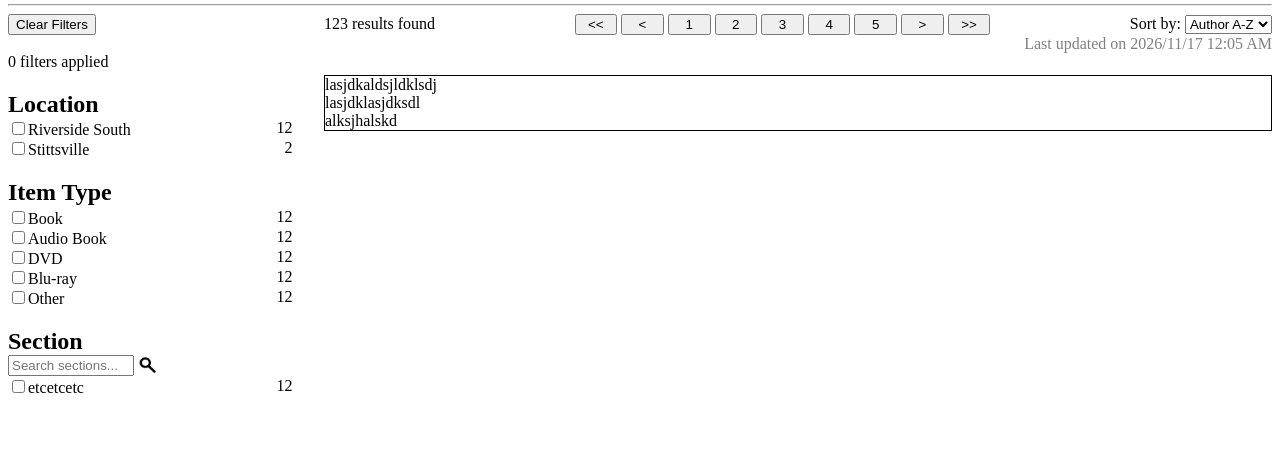
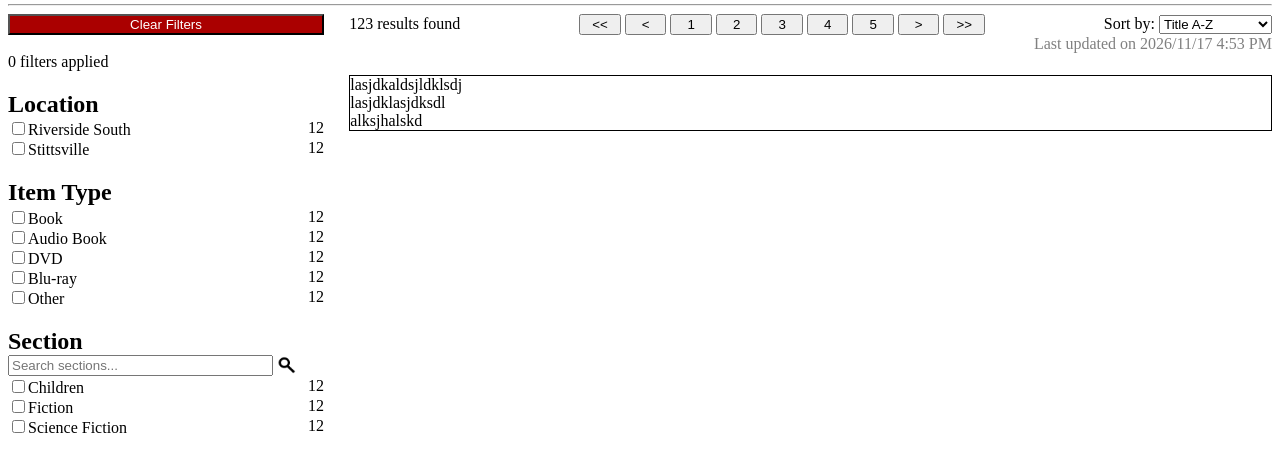
Before and after one commit to bubububbs/Team04_A4_Source, a plain HTML site: page search.html in a window 1280 px wide. Shown: the part 54-526 px from the top of the page. Drawn offline with Linux system fonts and the light colour scheme.

Commit message:
added data into memory, sections checkboxes update on data

```diff
--- a/search.html
+++ b/search.html
@@ -8,25 +8,26 @@
     <body onload="init()">
         <script src="header.js"></script>
 
-        <div class="left">
+        <div class="left" id="filters">
             <input type="button" id="clearFilters" value="Clear Filters">
             <br><br>
             <span id="filtersAppliedLabel">0 filters applied</span>
 
             <h2>Location</h2>
-                <ul>
+                <ul id="locationList">
                     <li><input type="checkbox">Riverside South <span class="filterCount">12</span></li>
-                    <li><input type="checkbox">Stittsville<span class="filterCount">2</span></li>
+                    <li><input type="checkbox">Stittsville<span class="filterCount">12</span></li>
                 </ul>
 
             <h2>Item Type</h2>
-                <ul>
+                <ul id="typeList">
                     <li><input type="checkbox">Book <span class="filterCount">12</span></li>
                     <li><input type="checkbox">Audio Book <span class="filterCount">12</span></li>
                     <li><input type="checkbox">DVD <span class="filterCount">12</span></li>
                     <li><input type="checkbox">Blu-ray <span class="filterCount">12</span></li>
                     <li><input type="checkbox">Other <span class="filterCount">12</span></li>
                 </ul>
+
             <h2>Section</h2>
             <div class="center">
                 <input type="search" id="filterSearch" placeholder="Search sections...">
@@ -39,7 +40,8 @@
 
         <div id="results">
             <div class="center">
-                123 results found
+                <span id="numberFoundLabel">123 results found</span>
+
                 <span id="pageList">
                     <input type="button" class="pageButton" value="<<">
                     <input type="button" class="pageButton" value="<">
@@ -54,12 +56,16 @@
                 <span class="right">
                     Sort by:
                     <select id="sortDropdown">
+                        <option value="titleAZ">Title A-Z</option>
+                        <option value="titleZA">Title Z-A</option>
                         <option value="authorAZ">Author A-Z</option>
                         <option value="authorZA">Author Z-A</option>
+                        <option value="priceLH">Price Low-High</option>
+                        <option value="priceHL">Price High-Low</option>
                     </select>
                 </span>
             </div>
-            <span class="right" id="updatedLabel"> Last updated on 2026/11/17 12:05 AM</span>
+            <span class="right" id="updatedLabel"> Last updated on 2026/11/17 4:53 PM</span>
 
             <br><br>
             <ul id="resultsList">
--- a/search.js
+++ b/search.js
@@ -1,15 +1,79 @@
+const items =
+[{"title": "1984", "authors": ["George Orwell"], "sections": ["Fiction"], "type": "Book", "cost": 9.22, "stock": 2, "location": "Riverside South"}, {"title": "1984", "authors": ["George Orwell"], "sections": ["Fiction"], "type": "Book", "cost": 4.35, "stock": 1, "location": "Stittsville"}, {"title": "Farenheit 451", "authors": ["Ray Bradbury"], "sections": ["Fiction"], "type": "Book", "cost": 5.19, "stock": 1, "location": "Stittsville"}, {"title": "Percy Jackson and the Lightning Thief", "authors": ["Rick Riordan"], "sections": ["Fiction", "Children"], "type": "Book", "cost": 3.18, "stock": 1}, {"title": "The Martian", "authors": ["Andy Weir"], "sections": ["Fiction", "Science Fiction"], "type": "Book", "cost": 6.21, "stock": 1, "location": "Riverside South"}, {"title": "The Martian", "authors": ["Andy Weir"], "sections": ["Fiction", "Science Fiction"], "type": "Book", "cost": 5.49, "stock": 3, "location": "Stittsville"}, {"title": "The Three-Body Problem", "authors": ["Liu Cixin"], "sections": ["Fiction", "Science Fiction"], "type": "Book", "cost": 5.37, "stock": 1, "location": "Stittsville"}, {"title": "Star Wars - A New Hope", "authors": [""], "sections": ["Fiction", "Science Fiction"], "type": "DVD", "cost": 8.5, "stock": 2, "location": "Riverside South"}, {"title": "Star Wars - A New Hope", "authors": [""], "sections": ["Fiction", "Science Fiction"], "type": "DVD", "cost": 9.74, "stock": 3, "location": "Stittsville"}]
+;
+// i forgot you cant read local files so im leaving this here for now
+
+function addClickEvents() {
+	for (let child of document.getElementById("filters").children) {
+		if (child.nodeName === "UL") {
+			for (let li of child.children) {
+				li.addEventListener("click", (e) => {
+					if (e.target.nodeName !== "INPUT") {
+						li.firstChild.checked = !li.firstChild.checked;
+					}
+					update();
+				});
+			}
+		}
+	}
+}
+
 function clearFilters() {
+	for (let child of document.getElementById("filters").children) {
+		if (child.nodeName === "UL") {
+			for (let li of child.children) {
+				li.firstChild.checked = false;
+			}
+		}
+	}
+	update();
+}
+
+function createItem(item) {
 
 }
 
-function update() {
+function update(page = 0) {
 	let params = new URLSearchParams(document.location.search);
-	console.log(params);
 	if (params.get("search") !== null) {document.getElementById("search").value = params.get("search");}
+
+	// collect the checkboxes
+	// update filtersAppliedLabel
+
+	let filtered = [];
+	// do the search
+	// sort by the dropdown
+
+	// update numberFoundLabel
+
+	// update the filter counts
+	// hide/unhide filters with 0?
+
+	// add items into resultsList with class=result
+
+	// update and connect the page navigation buttons
 }
 
 function init() {
+	console.log(items);
+
 	document.getElementById("clearFilters").addEventListener("click", clearFilters);
-	// add a thing to make each list item click connect to its checkbox
+
+	// add the section filters
+	let sections = new Set();
+	for (let item of items) {
+		for (let section of item.sections) {
+			sections.add(section);
+		}
+	}
+	let sectionList = document.getElementById("sectionList");
+	sectionList.innerHTML = "";
+	for (let section of Array.from(sections).sort()) {
+		let li = document.createElement("li");
+		li.innerHTML = "<input type=\"checkbox\">" + section + "<span class=\"filterCount\">12</span>"
+		sectionList.appendChild(li);
+	}
+
+	addClickEvents();
 	update();
 }
--- a/stylesheet.css
+++ b/stylesheet.css
@@ -34,7 +34,7 @@ header {
 }
 
 #filterSearch {
-    width: 40%;
+    width: 84%;
     min-height: 20px;
 }
 
@@ -60,12 +60,12 @@ ul {
 
 .filterCount {
     float: right;
-    margin-right: 10%;
 }
 
 #results {
     float:left;
-    width:75%;
+    width:73%;
+    margin-left:2%;
 }
 
 #pageList {
@@ -90,3 +90,9 @@ ul {
     border-style: solid;
     border-width: 1px;
 }
+
+#clearFilters {
+    width: 100%;
+    color: white;
+    background-color: #AA0000;
+}
```
